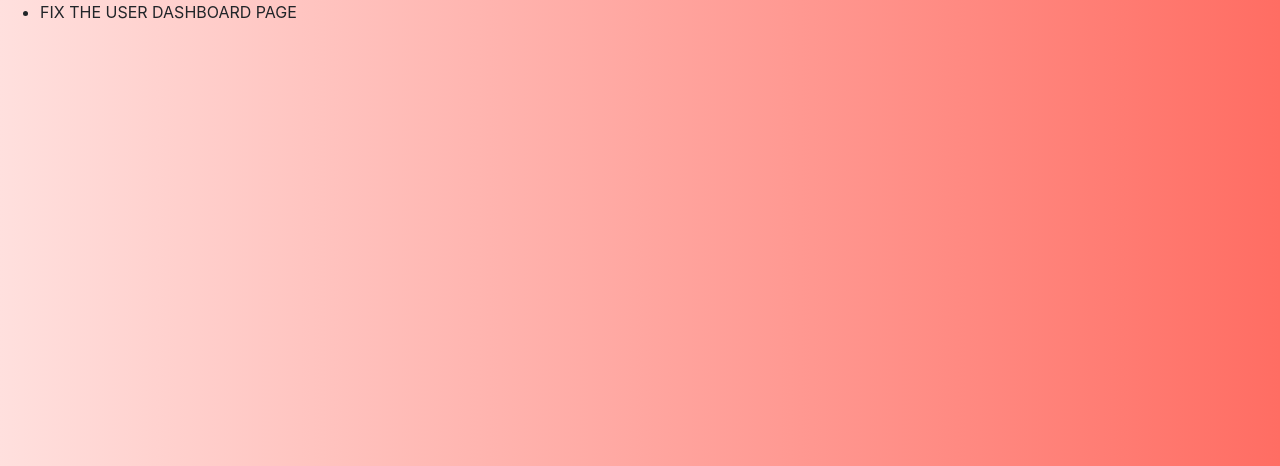
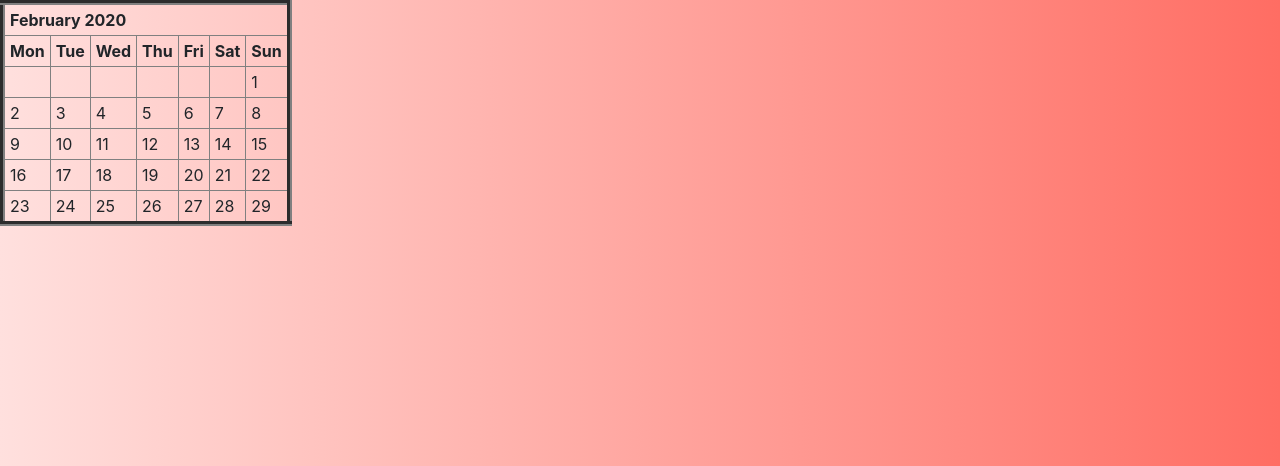
Before and after one commit to ngumina17/project4, a Django app: page / in a window 1280 px wide. Shown: the part 192-658 px from the top of the page. Run offline with Django 3.2, Linux system fonts and the light colour scheme; the visitor is signed in with stand-in values (Sample User, id 1); some libraries are stand-ins or nearby versions.

Commit message:
added calendar - no functionality yet

```diff
--- a/fit/templates/fit/user_dashboard.html
+++ b/fit/templates/fit/user_dashboard.html
@@ -1,13 +1,17 @@
+
 {% extends 'fit/base.html' %} {% block content %}
+<table border="5" cellpadding="5" cellspacing="5" class="month">
+<tr><th colspan="7" class="month">February 2020</th></tr>
+<tr><th class="mon">Mon</th><th class="tue">Tue</th><th class="wed">Wed</th><th class="thu">Thu</th><th class="fri">Fri</th><th class="sat">Sat</th><th class="sun">Sun</th></tr>
+<tr><td class="noday"> </td><td class="noday"> </td><td class="noday"> </td><td class="noday"> </td><td class="noday"> </td><td class="noday"> </td><td class="sun">1</td></tr>
+<tr><td class="mon">2</td><td class="tue">3</td><td class="wed">4</td><td class="thu">5</td><td class="fri">6</td><td class="sat">7</td><td class="sun">8</td></tr>
+<tr><td class="mon">9</td><td class="tue">10</td><td class="wed">11</td><td class="thu">12</td><td class="fri">13</td><td class="sat">14</td><td class="sun">15</td></tr>
+<tr><td class="mon">16</td><td class="tue">17</td><td class="wed">18</td><td class="thu">19</td><td class="fri">20</td><td class="sat">21</td><td class="sun">22</td></tr>
+<tr><td class="mon">23</td><td class="tue">24</td><td class="wed">25</td><td class="thu">26</td><td class="fri">27</td><td class="sat">28</td><td class="sun">29</td></tr>
+
+</table>
 
 
-<ul>
-   <li>
-   <p>FIX THE USER DASHBOARD PAGE<p/>
-
-    </li>
-
-  </ul>
 
 
 {% endblock %}
--- a/fit/views.py
+++ b/fit/views.py
@@ -5,6 +5,7 @@ from django.contrib.auth.decorators import login_required
 
 
 # Create your views here.
+@login_required
 def user_dashboard(request):
     users = User.objects.all()
     return render(request, 'fit/user_dashboard.html', {'users': users})
```
